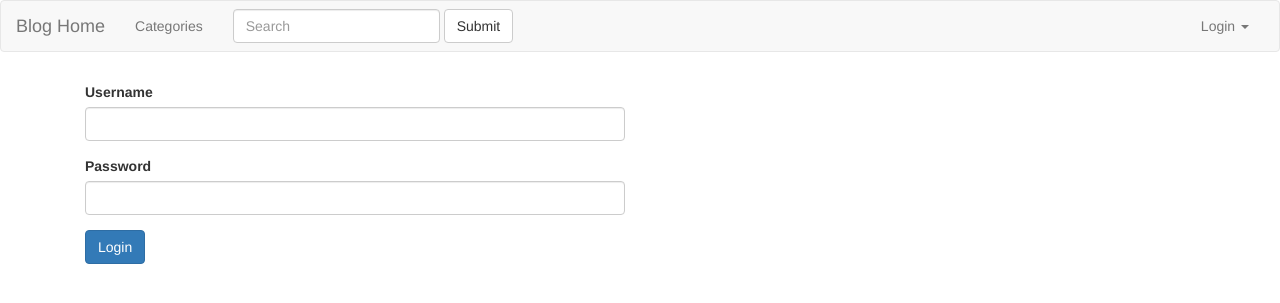
After one commit to rocity/blogger, a Django app: page /users/login/ in a window 1280 px wide. The commit adds this page. Shown: the top 303 px of the page. Run offline with Django 3.2, Linux system fonts and the light colour scheme; some libraries are stand-ins or nearby versions.

Commit message:
Add login form

```diff
--- a/blogger/urls.py
+++ b/blogger/urls.py
@@ -20,6 +20,7 @@ from django.contrib import admin
 
 urlpatterns = [
     url(r'^', include('blog.urls')),
+    url(r'^users/', include('users.urls')),
     url(r'^admin/', admin.site.urls),
 ] + static(settings.MEDIA_URL, document_root=settings.MEDIA_ROOT)
 
--- a/templates/includes/main_header.html
+++ b/templates/includes/main_header.html
@@ -8,7 +8,7 @@
         <span class="icon-bar"></span>
         <span class="icon-bar"></span>
       </button>
-      <a class="navbar-brand" href="#">Blog Home</a>
+      <a class="navbar-brand" href="{% url 'blog:index' %}">Blog Home</a>
     </div>
 
     <!-- Collect the nav links, forms, and other content for toggling -->
--- /dev/null
+++ b/templates/users/login.html
@@ -0,0 +1,29 @@
+{% extends "base.html" %}
+
+{% block content %}
+    <div class="row">
+        <div class="container">
+            <div class="col-md-6">
+                <form novalidate method="POST">
+                    <p class="text-danger">
+                        {{ login_form.non_field_errors }}
+                        {{ login_form.username.errors }}
+                        {{ login_form.password.errors }}
+                    </p>
+                    {% csrf_token %}
+                    <div class="form-group">
+                        <label for="{{ login_form.username.id_for_label }}">Username</label>
+                        {{ login_form.username }}
+                    </div>
+                    <div class="form-group">
+                        <label for="{{ login_form.password.id_for_label }}">Password</label>
+                        {{ login_form.password }}
+                    </div>
+                    <div class="form-group">
+                        <button class="btn btn-primary">Login</button>
+                    </div>
+                </form>
+            </div>
+        </div>
+    </div>
+{% endblock content %}
--- /dev/null
+++ b/users/admin.py
@@ -0,0 +1,6 @@
+# -*- coding: utf-8 -*-
+from __future__ import unicode_literals
+
+from django.contrib import admin
+
+# Register your models here.
--- /dev/null
+++ b/users/forms.py
@@ -0,0 +1,9 @@
+from django import forms
+
+class LoginForm(forms.Form):
+    default_attributes = {
+        'class': 'form-control'
+    }
+
+    username = forms.CharField(label='Username', max_length=50, widget=forms.TextInput(attrs=default_attributes), )
+    password = forms.CharField(label='Password', widget=forms.PasswordInput(attrs=default_attributes), )
--- /dev/null
+++ b/users/models.py
@@ -0,0 +1,6 @@
+# -*- coding: utf-8 -*-
+from __future__ import unicode_literals
+
+from django.db import models
+
+# Create your models here.
--- /dev/null
+++ b/users/tests.py
@@ -0,0 +1,6 @@
+# -*- coding: utf-8 -*-
+from __future__ import unicode_literals
+
+from django.test import TestCase
+
+# Create your tests here.
--- /dev/null
+++ b/users/urls.py
@@ -0,0 +1,9 @@
+from django.conf.urls import url
+from users import views
+
+
+app_name = 'users'
+
+urlpatterns = [
+    url(r'^login/$', views.login, name='login'),
+]
--- /dev/null
+++ b/users/views.py
@@ -0,0 +1,17 @@
+# -*- coding: utf-8 -*-
+from __future__ import unicode_literals
+
+from django.shortcuts import render
+
+from .forms import LoginForm
+
+
+def login(request):
+    login_form = LoginForm()
+    if request.method == 'POST':
+        pass
+
+    context = {
+        'login_form': login_form
+    }
+    return render(request, 'users/login.html', context)
```
Also changed, not shown: users/apps.py (added, +8 -0 lines), users/__init__.py (added), users/migrations/__init__.py (added).
